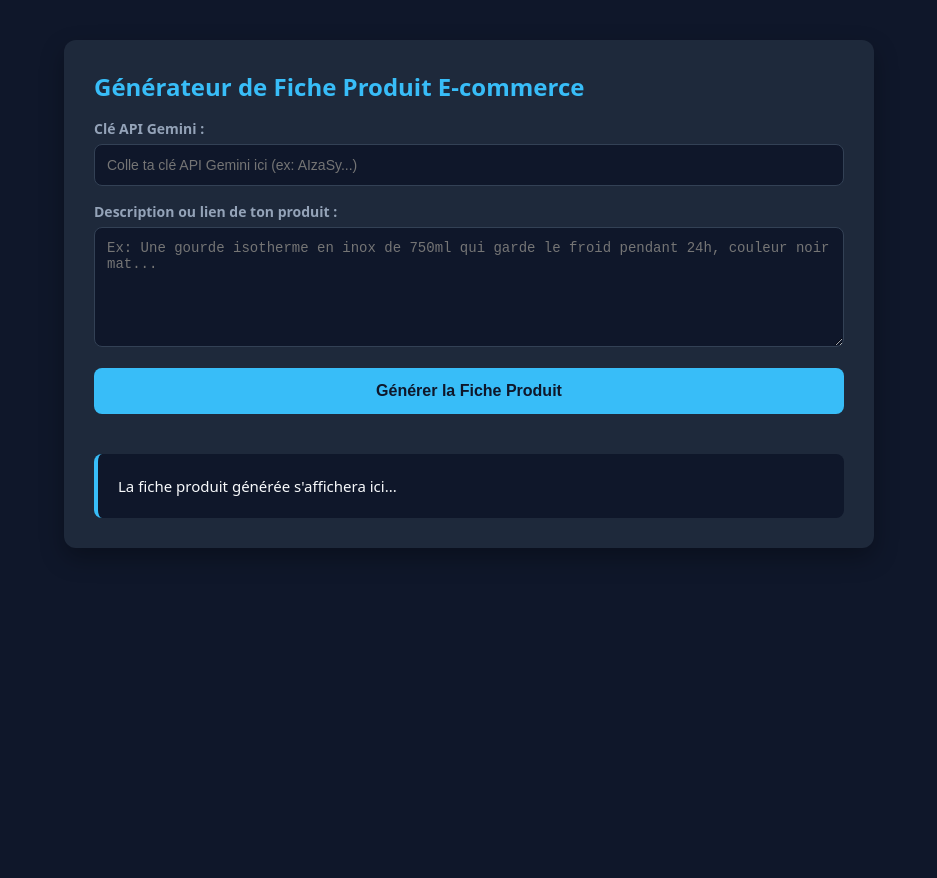
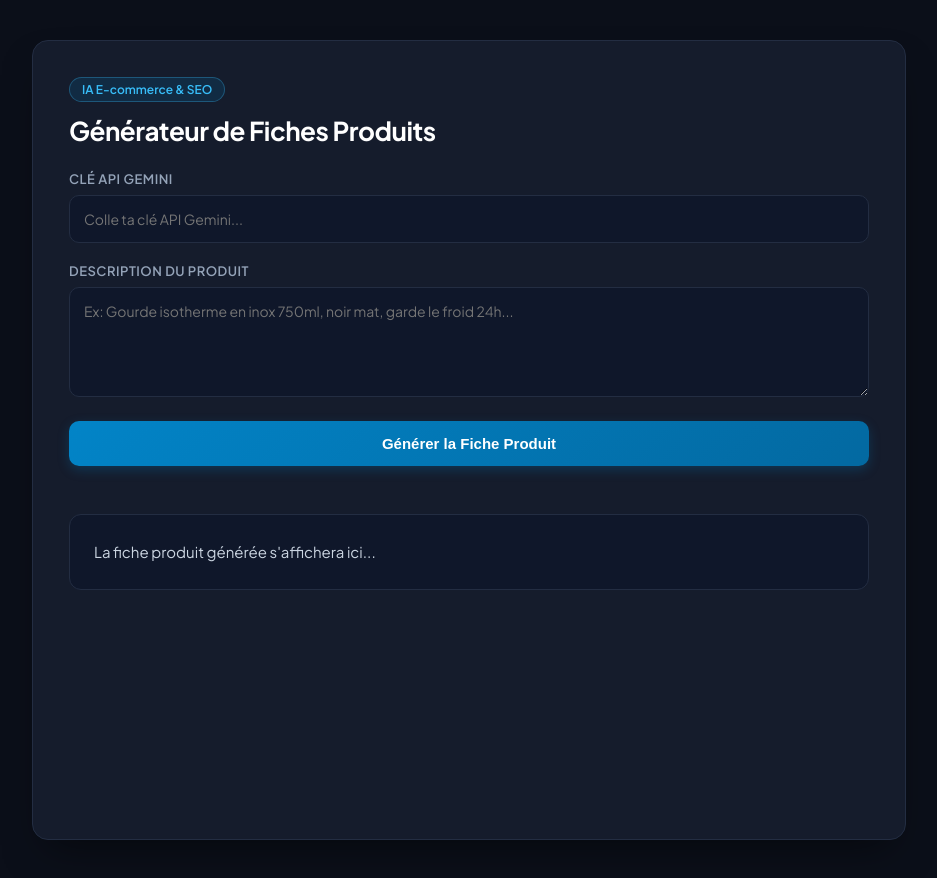
Before and after one commit to daniellopes37320-debug/fiche-express, a plain HTML site: page index.html in a window 1280 px wide. Shown: the whole page, without its empty margins (171-1108 px from the left). Before the commit the page ends 800 px from the top, so only its background shows below. Drawn offline with nearby package versions, Linux system fonts and the light colour scheme.

Commit message:
Update index.html

```diff
--- a/index.html
+++ b/index.html
@@ -3,113 +3,174 @@
 <head>
   <meta charset="UTF-8">
   <meta name="viewport" content="width=device-width, initial-scale=1.0">
-  <title>Générateur de Fiche Produit IA</title>
-  <!-- Inclusion de Marked.js pour le rendu Markdown -->
+  <title>CopySaaS — Générateur e-Commerce IA</title>
   <script src="https://cdn.jsdelivr.net/npm/marked/marked.min.js"></script>
+  <link rel="preconnect" href="https://fonts.googleapis.com">
+  <link rel="preconnect" href="https://fonts.gstatic.com" crossorigin>
+  <link href="https://fonts.googleapis.com/css2?family=Plus+Jakarta+Sans:wght@400;500;600;700&display=swap" rel="stylesheet">
   <style>
+    :root {
+      --bg: #0b0f19;
+      --card-bg: #151c2c;
+      --border: #232d42;
+      --accent: #0284c7;
+      --accent-hover: #38bdf8;
+      --text: #f8fafc;
+      --text-muted: #94a3b8;
+    }
+
     body {
-      font-family: system-ui, -apple-system, sans-serif;
-      background: #0f172a;
-      color: #f8fafc;
+      font-family: 'Plus Jakarta Sans', system-ui, sans-serif;
+      background-color: var(--bg);
+      color: var(--text);
       display: flex;
       justify-content: center;
-      padding: 40px 20px;
+      padding: 40px 16px;
       margin: 0;
+      min-height: 100vh;
     }
+
     .card {
-      background: #1e293b;
-      padding: 30px;
-      border-radius: 12px;
+      background: var(--card-bg);
+      padding: 36px;
+      border-radius: 16px;
       width: 100%;
-      max-width: 750px;
-      box-shadow: 0 10px 25px rgba(0,0,0,0.3);
+      max-width: 800px;
+      border: 1px solid var(--border);
+      box-shadow: 0 20px 40px -15px rgba(0, 0, 0, 0.5);
     }
-    h1 { color: #38bdf8; margin-top: 0; font-size: 24px; }
-    label { display: block; margin-bottom: 6px; font-weight: 600; font-size: 14px; color: #94a3b8; }
+
+    .badge {
+      display: inline-block;
+      padding: 4px 12px;
+      background: rgba(2, 132, 199, 0.15);
+      color: var(--accent-hover);
+      border: 1px solid rgba(56, 189, 248, 0.3);
+      border-radius: 20px;
+      font-size: 12px;
+      font-weight: 600;
+      margin-bottom: 12px;
+    }
+
+    h1 {
+      color: #fff;
+      margin: 0 0 24px 0;
+      font-size: 26px;
+      font-weight: 700;
+      letter-spacing: -0.5px;
+    }
+
+    label {
+      display: block;
+      margin-bottom: 8px;
+      font-weight: 600;
+      font-size: 13px;
+      color: var(--text-muted);
+      text-transform: uppercase;
+      letter-spacing: 0.5px;
+    }
+
     input, textarea {
       width: 100%;
-      padding: 12px;
-      border-radius: 8px;
-      border: 1px solid #334155;
+      padding: 14px;
+      border-radius: 10px;
+      border: 1px solid var(--border);
       background: #0f172a;
       color: #fff;
       box-sizing: border-box;
-      margin-bottom: 16px;
+      margin-bottom: 20px;
+      font-family: inherit;
       font-size: 14px;
+      transition: all 0.2s ease;
     }
-    textarea { height: 120px; resize: vertical; }
+
+    input:focus, textarea:focus {
+      outline: none;
+      border-color: var(--accent-hover);
+      box-shadow: 0 0 0 3px rgba(56, 189, 248, 0.15);
+    }
+
+    textarea { height: 110px; resize: vertical; }
+
     .btn-main {
-      background: #38bdf8;
-      color: #0f172a;
-      font-weight: bold;
+      background: linear-gradient(135deg, #0284c7 0%, #0369a1 100%);
+      color: #fff;
+      font-weight: 600;
       border: none;
       padding: 14px 20px;
-      border-radius: 8px;
+      border-radius: 10px;
       cursor: pointer;
       width: 100%;
-      font-size: 16px;
-      transition: background 0.2s;
+      font-size: 15px;
+      transition: all 0.2s ease;
+      box-shadow: 0 4px 12px rgba(2, 132, 199, 0.25);
     }
-    .btn-main:hover { background: #7dd3fc; }
+
+    .btn-main:hover {
+      background: linear-gradient(135deg, #38bdf8 0%, #0284c7 100%);
+      transform: translateY(-1px);
+    }
 
     .actions {
       display: flex;
-      gap: 10px;
-      margin-top: 20px;
+      gap: 12px;
+      margin-top: 24px;
     }
+
     .btn-secondary {
       flex: 1;
-      background: #334155;
-      color: #f8fafc;
-      border: 1px solid #475569;
-      padding: 10px 15px;
-      border-radius: 8px;
+      background: #0f172a;
+      color: var(--text-muted);
+      border: 1px solid var(--border);
+      padding: 12px 16px;
+      border-radius: 10px;
       cursor: pointer;
       font-weight: 600;
       font-size: 14px;
-      transition: all 0.2s;
-      display: none; /* Masqué jusqu'à ce qu'une fiche soit générée */
+      transition: all 0.2s ease;
+      display: none;
     }
+
     .btn-secondary:hover {
-      background: #475569;
-      color: #38bdf8;
+      background: #1e293b;
+      color: #fff;
+      border-color: #475569;
     }
 
     #result {
-      margin-top: 20px;
-      padding: 20px;
+      margin-top: 24px;
+      padding: 24px;
       background: #0f172a;
-      border-radius: 8px;
-      border-left: 4px solid #38bdf8;
-      line-height: 1.6;
+      border-radius: 12px;
+      border: 1px solid var(--border);
+      line-height: 1.7;
       font-size: 15px;
+      color: #cbd5e1;
     }
 
-    /* Style du contenu HTML généré */
-    #result h1, #result h2, #result h3 { color: #38bdf8; margin-top: 20px; margin-bottom: 10px; }
-    #result h3 { font-size: 18px; border-bottom: 1px solid #334155; padding-bottom: 5px; }
+    #result h1, #result h2, #result h3 { color: #fff; margin-top: 24px; margin-bottom: 12px; font-weight: 700; }
+    #result h3 { font-size: 18px; color: var(--accent-hover); border-bottom: 1px solid var(--border); padding-bottom: 8px; }
     #result ul { padding-left: 20px; }
-    #result li { margin-bottom: 6px; }
-    #result p { margin-bottom: 12px; }
-    #result strong { color: #f1f5f9; }
-    #result hr { border: none; border-top: 1px solid #334155; margin: 20px 0; }
+    #result li { margin-bottom: 8px; }
+    #result strong { color: #fff; }
+    #result hr { border: none; border-top: 1px solid var(--border); margin: 24px 0; }
   </style>
 </head>
 <body>
   <div class="card">
-    <h1>Générateur de Fiche Produit E-commerce</h1>
+    <span class="badge">IA E-commerce & SEO</span>
+    <h1>Générateur de Fiches Produits</h1>
 
-    <label for="apiKey">Clé API Gemini :</label>
-    <input type="password" id="apiKey" placeholder="Colle ta clé API Gemini ici (ex: AIzaSy...)" />
+    <label for="apiKey">Clé API Gemini</label>
+    <input type="password" id="apiKey" placeholder="Colle ta clé API Gemini..." />
 
-    <label for="prompt">Description ou lien de ton produit :</label>
-    <textarea id="prompt" placeholder="Ex: Une gourde isotherme en inox de 750ml qui garde le froid pendant 24h, couleur noir mat..."></textarea>
+    <label for="prompt">Description du produit</label>
+    <textarea id="prompt" placeholder="Ex: Gourde isotherme en inox 750ml, noir mat, garde le froid 24h..."></textarea>
 
     <button class="btn-main" onclick="generateText()">Générer la Fiche Produit</button>
 
-    <!-- Boutons d'action : Copier & Télécharger -->
     <div class="actions">
-      <button id="copyBtn" class="btn-secondary" onclick="copyResult()">📋 Copier la fiche</button>
+      <button id="copyBtn" class="btn-secondary" onclick="copyResult()">📋 Copier le texte</button>
       <button id="downloadBtn" class="btn-secondary" onclick="downloadResult()">📥 Télécharger (.txt)</button>
     </div>
 
@@ -117,7 +178,7 @@
   </div>
 
   <script>
-    let rawGeneratedText = ""; // Stocke le texte brut pour la copie et le téléchargement
+    let rawGeneratedText = "";
 
     async function generateText() {
       const apiKey = document.getElementById("apiKey").value.trim();
@@ -126,10 +187,10 @@
       const copyBtn = document.getElementById("copyBtn");
       const downloadBtn = document.getElementById("downloadBtn");
 
-      if (!apiKey) { alert("Merci de renseigner ta clé API !"); return; }
-      if (!productInput) { alert("Saisis une description de produit !"); return; }
+      if (!apiKey) { alert("Ajoute ta clé API !"); return; }
+      if (!productInput) { alert("Saisis un produit !"); return; }
 
-      resultDiv.innerHTML = "<em>Génération de la fiche produit par l'IA en cours...</em>";
+      resultDiv.innerHTML = "<em>Génération en cours par l'IA...</em>";
       copyBtn.style.display = "none";
       downloadBtn.style.display = "none";
 
@@ -183,14 +244,9 @@ Voici le produit : ${productInput}`;
             success = true;
           } else {
             rawGeneratedText = data.candidates[0].content.parts[0].text;
-
-            // 1. Rendu Markdown propre via Marked.js
             resultDiv.innerHTML = marked.parse(rawGeneratedText);
-
-            // Affichage des boutons d'actions
             copyBtn.style.display = "block";
             downloadBtn.style.display = "block";
-
             success = true;
           }
         } catch (error) {
@@ -202,20 +258,15 @@ Voici le produit : ${productInput}`;
       }
     }
 
-    // 2. Fonction de copie dans le presse-papier
     function copyResult() {
       if (!rawGeneratedText) return;
       navigator.clipboard.writeText(rawGeneratedText).then(() => {
         const copyBtn = document.getElementById("copyBtn");
-        const originalText = copyBtn.innerText;
         copyBtn.innerText = "✅ Copié !";
-        setTimeout(() => { copyBtn.innerText = originalText; }, 2000);
-      }).catch(err => {
-        alert("Erreur lors de la copie.");
+        setTimeout(() => { copyBtn.innerText = "📋 Copier le texte"; }, 2000);
       });
     }
 
-    // 3. Fonction de téléchargement du fichier texte (.txt)
     function downloadResult() {
       if (!rawGeneratedText) return;
       const blob = new Blob([rawGeneratedText], { type: "text/plain;charset=utf-8" });
```
